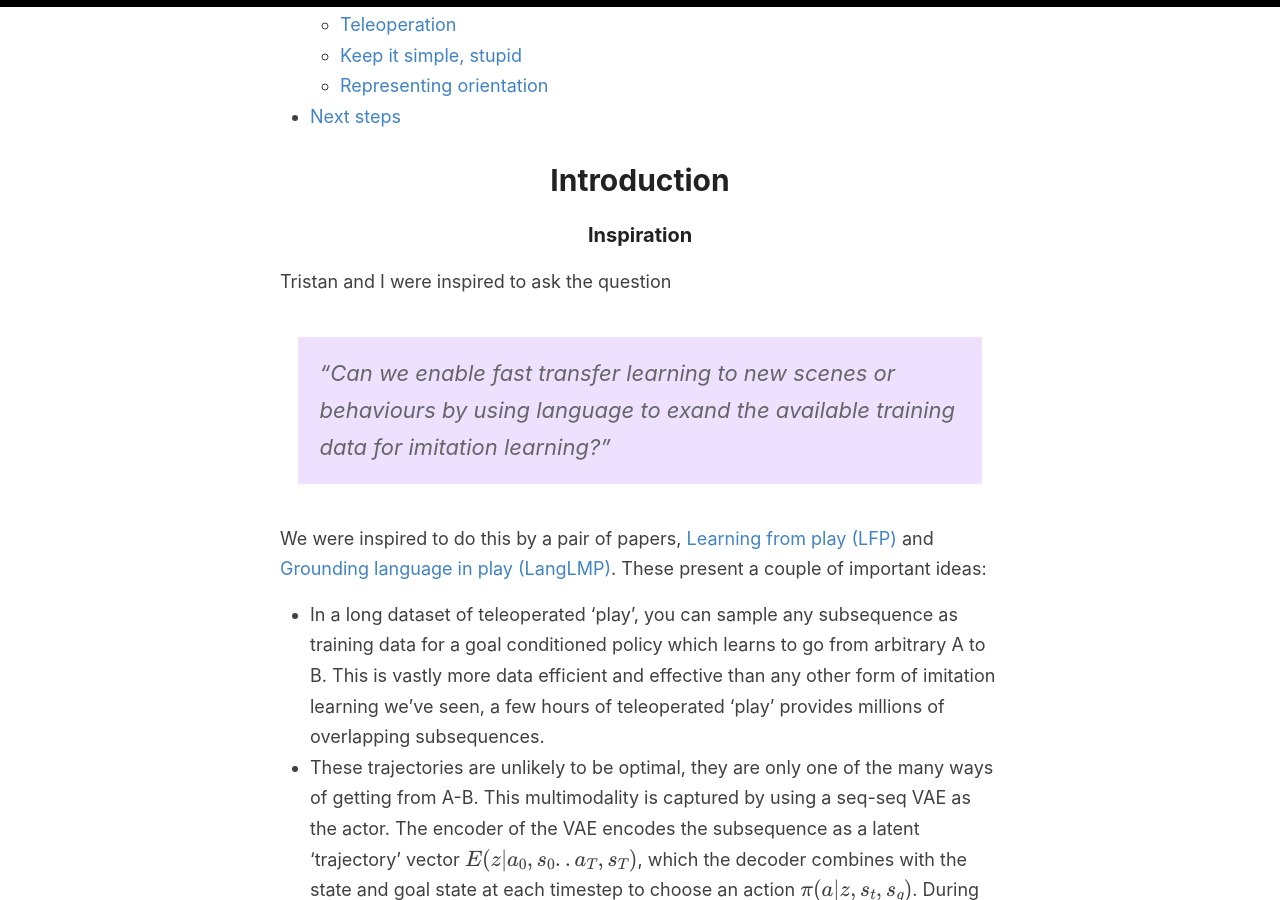
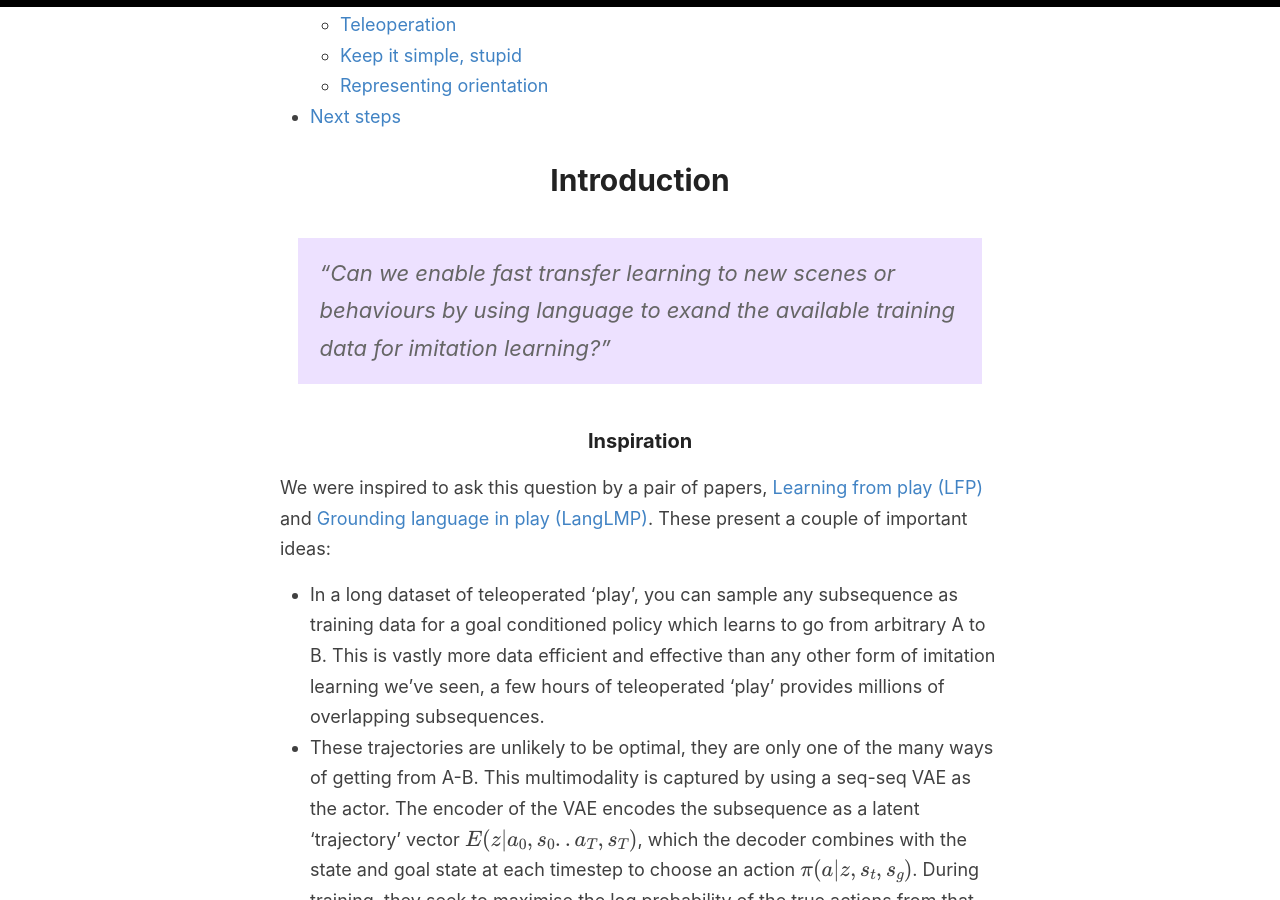
Before and after one commit to sholtodouglas/sholtodouglas.github.io, a Jekyll site: the page built from _posts/2020-12-18-LearningFromPlayAndLanguage.md, in a window 1280 px wide and 900 px high, scrolled down 850 px. Built offline with Jekyll 4.4.1, drawn with Linux system fonts in a browser that asks for light colours; formulas are drawn with MathJax 3.

Commit message:
Update 2020-12-18-LearningFromPlayAndLanguage.md

```diff
--- a/_posts/2020-12-18-LearningFromPlayAndLanguage.md
+++ b/_posts/2020-12-18-LearningFromPlayAndLanguage.md
@@ -15,12 +15,11 @@ categories: [play, language, imitation, latent]
 
 # Introduction
 
-### Inspiration
-Tristan and I were inspired to ask the question
 
 > "Can we enable fast transfer learning to new scenes or behaviours by using language to exand the available training data for imitation learning?"
 
-We were inspired to do this by a pair of papers, [Learning from play (LFP)](https://learning-from-play.github.io/) and [Grounding language in play (LangLMP)](https://arxiv.org/abs/2005.07648). These present a couple of important ideas:
+### Inspiration
+We were inspired to ask this question by a pair of papers, [Learning from play (LFP)](https://learning-from-play.github.io/) and [Grounding language in play (LangLMP)](https://arxiv.org/abs/2005.07648). These present a couple of important ideas:
 - In a long dataset of teleoperated 'play', you can sample any subsequence as training data for a goal conditioned policy which learns to go from arbitrary A to B. This is vastly more data efficient and effective than any other form of imitation learning we've seen, a few hours of teleoperated 'play' provides millions of overlapping subsequences.
 - These trajectories are unlikely to be optimal, they are only one of the many ways of getting from A-B. This multimodality is captured by using a seq-seq VAE as the actor. The encoder of the VAE encodes the subsequence as a latent 'trajectory' vector $E(z \| a_0,s_0 .. a_T, s_T) $, which the decoder combines with the state and goal state at each timestep to choose an action $\pi(a \|z,s_t, s_g)$. During training, they seek to maximise the log probability of the true actions from that sequence. At test time, a 'planner' samples a potential trajectory vector given the initial and end goal $P(z \|s_0, s_g)$. During training, the actor tries to decode that specific way of achieving the goal - at test time, the actor decodes one of the many ways of achieving it. Use images rather than states as goals by embedding the image in a lower dimensional space with a CNN as a feature encoder.
 - The model can be adapted to use sentences as a goal by labelling a small (<1% of total dataset in their experiments) number of trajectories. Goal images and sentences will share the same goal embedding space because they will correspond to the same sequences of actions, which will be maximised for by the same imitation learning objective as before. This allows language to control the robot, while still learning more robust control from a vastly bigger dataset.
```
